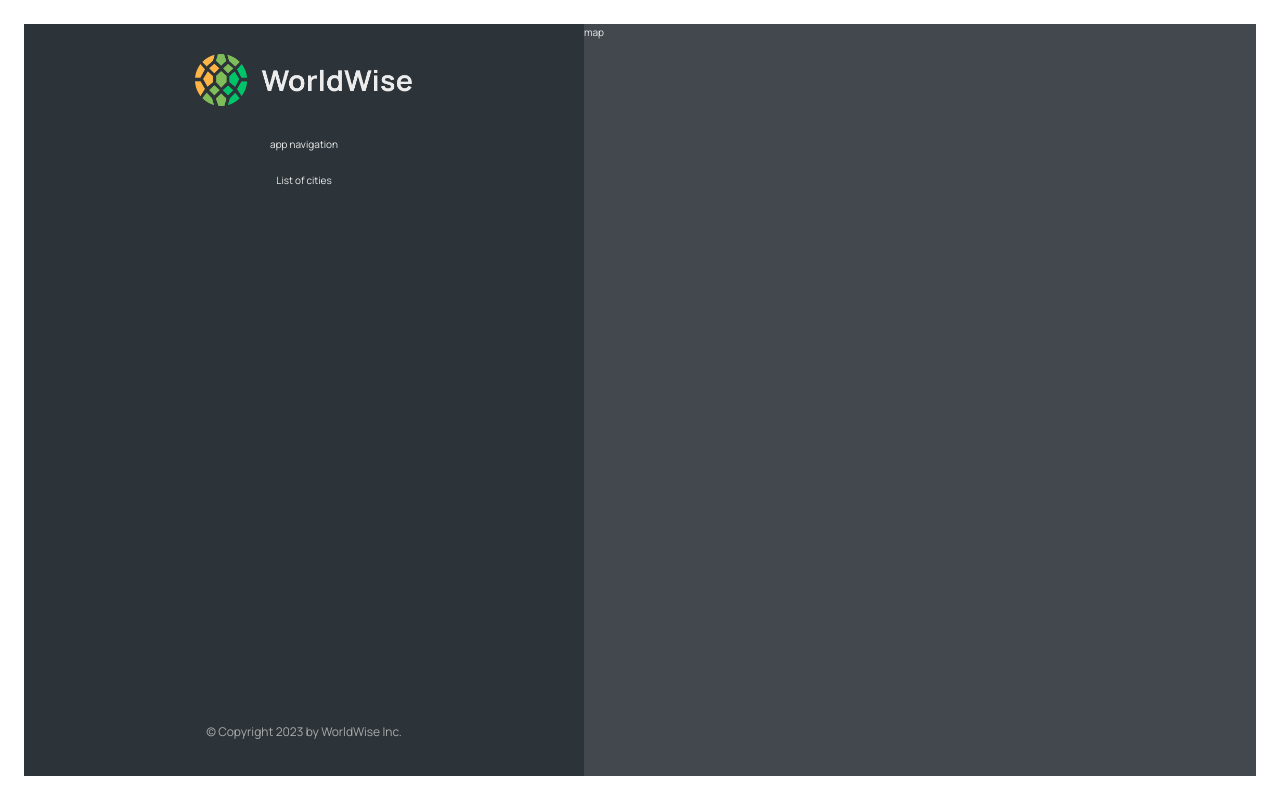
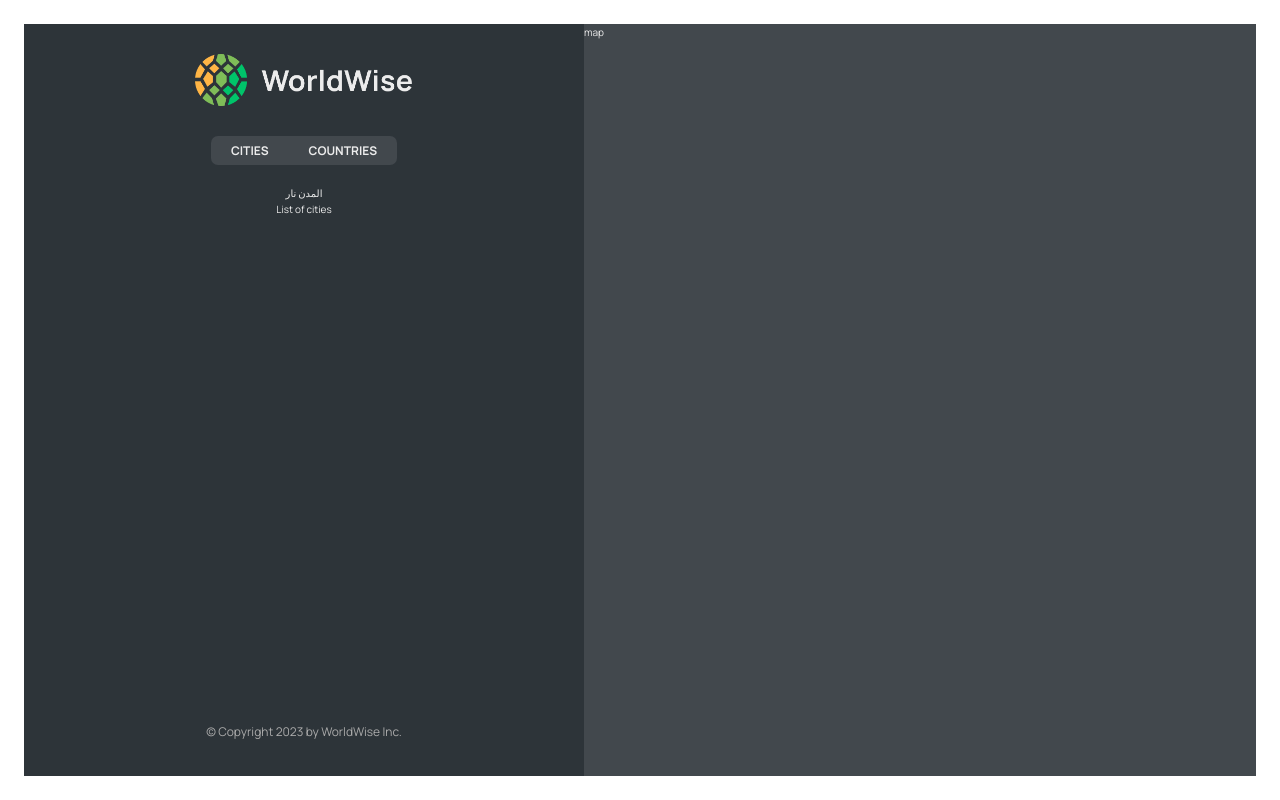
Before and after one commit to OmarElkeshen38/WorldWise, a React (Vite) app: page /app in a window 1280 px wide. Built offline with nearby package versions, Linux system fonts and the light colour scheme; the HTML template or start-up script is replaced by a standard one.

Commit message:
Nested Route

```diff
--- a/src/App.jsx
+++ b/src/App.jsx
@@ -12,11 +12,16 @@
     <div>
       <BrowserRouter>
         <Routes>
-          <Route path="/" element={<Homepage />}></Route>
+          <Route index element={<Homepage />}></Route>
           <Route path="/product" element={<Product />}></Route>
           <Route path="/pricing" element={<Pricing />}></Route>
           <Route path="/login" element={<Login />}></Route>
-          <Route path="app" element={<AppLayout />}></Route>
+          <Route path="app" element={<AppLayout />}>
+            <Route index element={<p>المدن نار</p>} />
+            <Route path="cities" element={<p>المدن نار</p>} />
+            <Route path="countries" element={<p>الدول نار</p>} />
+            <Route path="form" element={<p>الفورم نار</p>} />
+          </Route>
           <Route path="*" element={<PageNotFound />}></Route>
         </Routes>
       </BrowserRouter>
--- a/src/components/AppNav.jsx
+++ b/src/components/AppNav.jsx
@@ -1,11 +1,19 @@
+import { NavLink } from 'react-router-dom';
 import { nav } from './AppNav.module.css';
 
 function AppNav() {
   return (
     <nav className={nav}>
-      app navigation
+      <ul>
+        <li>
+          <NavLink to="cities">Cities</NavLink>
+        </li>
+        <li>
+          <NavLink to="countries">Countries</NavLink>
+        </li>
+      </ul>
     </nav>
-  )
+  );
 }
 
 export default AppNav
--- a/src/components/Sidebar.jsx
+++ b/src/components/Sidebar.jsx
@@ -1,3 +1,4 @@
+import { Outlet } from 'react-router-dom'
 import AppNav from './AppNav'
 import Logo from './Logo'
 import styles from './Sidebar.module.css'
@@ -7,7 +8,7 @@
     <div className={styles.sidebar}>
       <Logo />
       <AppNav />
-
+        <Outlet />
       <p>List of cities</p>
 
       <footer className={styles.footer}>
```
